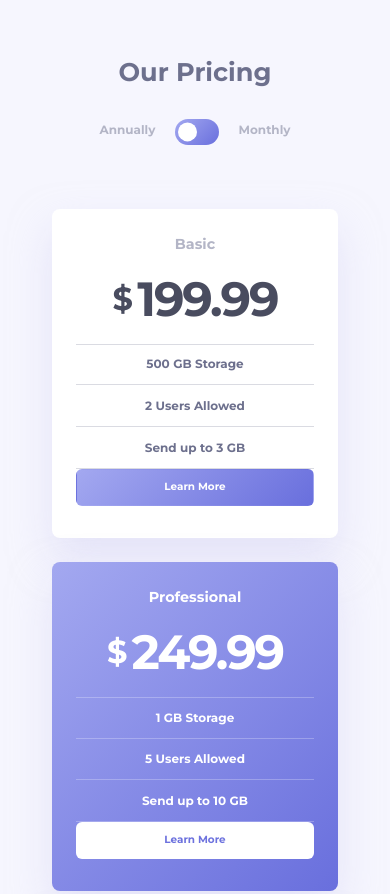
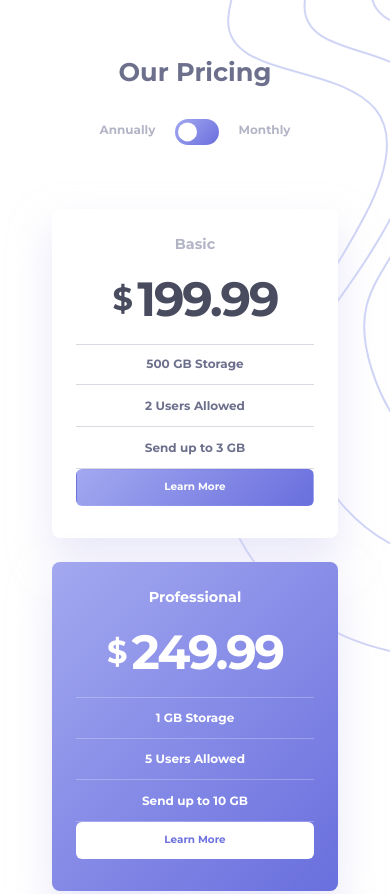
Before and after one commit to anacarolinabmv/FM-pricing-component, a website: page index.html in a window 390 px wide. Shown: the top 894 px of the page. Drawn offline with Linux system fonts and the light colour scheme.

Commit message:
Add images to the background

```diff
--- a/sass/_base.scss
+++ b/sass/_base.scss
@@ -22,4 +22,15 @@ body {
   font-weight: 700;
   background-color: $Very-Light-Grayish-Blue;
   min-height: 100vh;
+  background: top right url(../images/bg-top.svg), bottom left url(../images/bg-bottom.svg);
+  background-repeat: no-repeat;
+
+  @media (max-width: 48.5em) {
+    background: top right url(../images/bg-top.svg);
+    background-repeat: no-repeat;
+    background-position: right -25rem top 0;
+  }
+  //   @media (max-width: 31.25em) {
+  //     background-position: 300% 0;
+  //   }
 }
```
Also changed, not shown: css/style.css, 1 other file.
